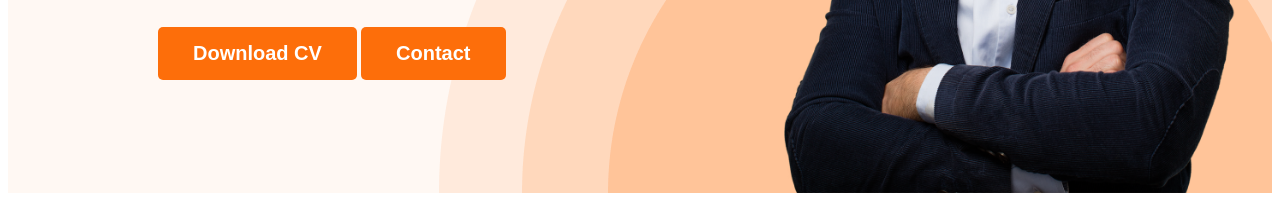
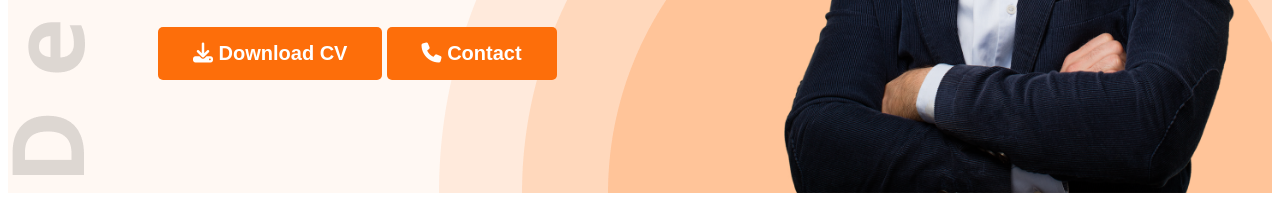
Before and after one commit to NazmusSakib311/Sample_Portfolio-, a plain HTML site: page index.html in a window 1280 px wide. Shown: the part 596-800 px from the top of the page. Drawn offline with nearby package versions, Linux system fonts and the light colour scheme.

Commit message:
Added font awesome icons

```diff
--- a/index.html
+++ b/index.html
@@ -10,6 +10,7 @@
     <link href="https://fonts.googleapis.com/css2?family=Open+Sans:ital,wght@0,300..800;1,300..800&display=swap"
         rel="stylesheet">
     <link rel="stylesheet" href="styles/portfolio.css">
+    <script src="https://kit.fontawesome.com/90ebbfacaf.js" crossorigin="anonymous"></script>
 </head>
 
 <body>
@@ -30,8 +31,8 @@
                     Morning because as to society
                     behaved moments.
                 </p>
-                <button class="btn-primary">Download CV</button>
-                <button class="btn-primary">Contact</button>
+                <button class="btn-primary"> <i class="fa-solid fa-download"></i> Download CV</button>
+                <button class="btn-primary"> <i class="fa-sharp fa-solid fa-phone"></i> Contact</button>
             </div>
             <img class="pro-pic" src="images/hardy.png" alt="">
         </div>
@@ -166,7 +167,7 @@
             </div>
         </section>
         <div class="download-cv">
-            <button class="btn-primary">Download CV</button>
+            <button class="btn-primary"> <i class="fa-solid fa-download"></i> Download CV</button>
         </div>
     </main>
     <footer>
@@ -193,5 +194,4 @@
         </div>
     </footer>
 </body>
-
 </html>
--- a/styles/portfolio.css
+++ b/styles/portfolio.css
@@ -68,9 +68,9 @@ nav a {
 /*Header related style*/
 .header {
     background-color: #FFF8F3;
-    background-image: url('../images/header_bg.png');
+    background-image: url('../images/header_bg.png'), url('../images/developer.png');
     background-repeat: no-repeat;
-    background-position: bottom right;
+    background-position: bottom right, top left;
 }
 
 .banner {
```
